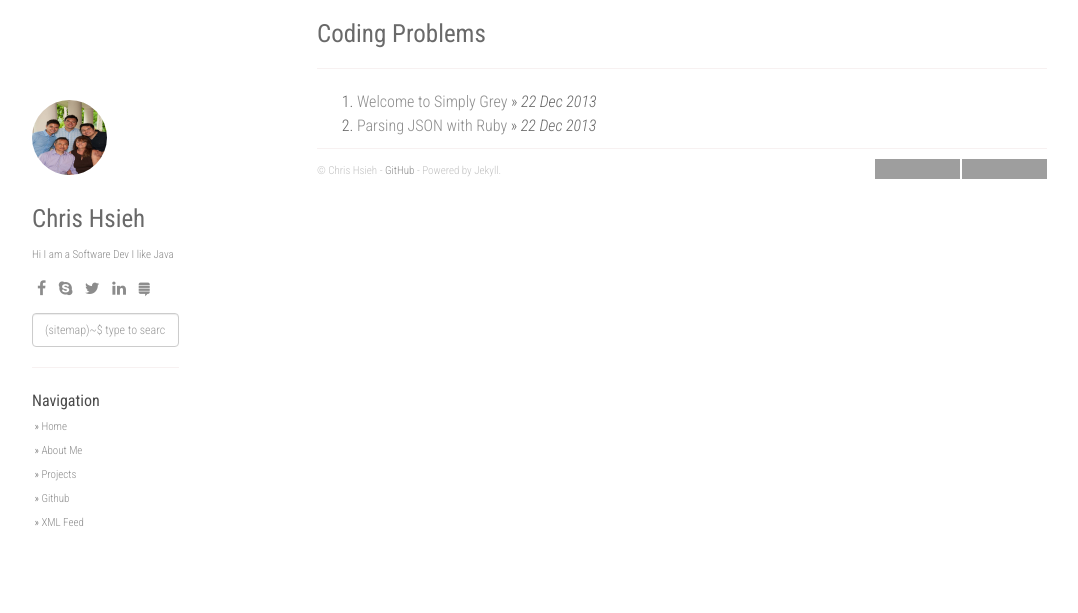
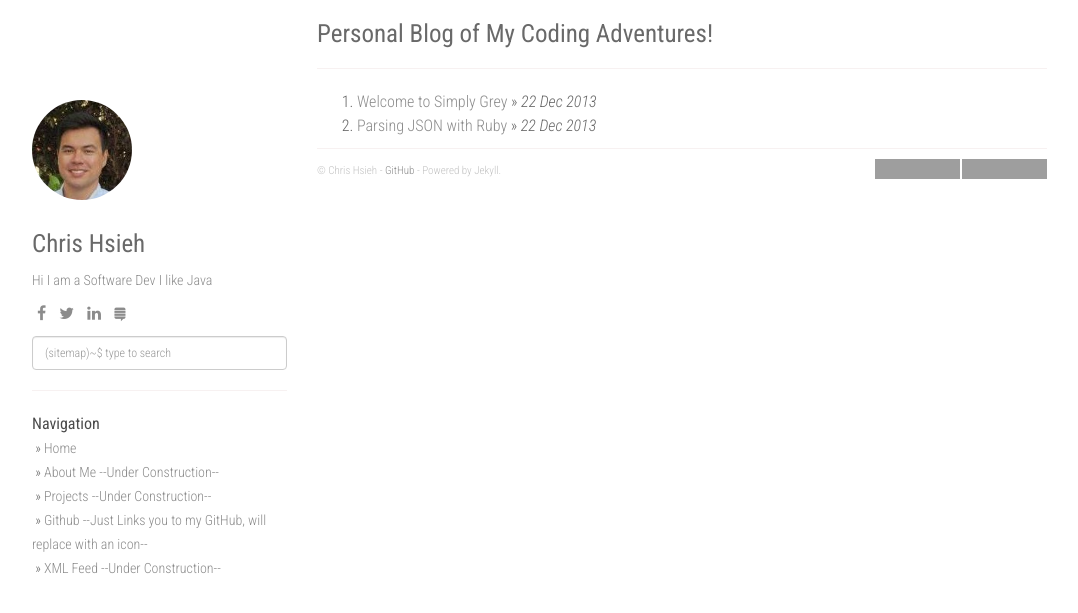
Before and after one commit to Christopher-Hsieh/Christopher-Hsieh.github.io, a Jekyll site: the page built from index.html, in a window 1280 px wide. Shown: the top 613 px of the page, without its empty margins (53-1131 px from the left). Built offline with Jekyll 4.4.1, drawn with Linux system fonts in a browser that asks for light colours; nearby versions of some CDN libraries; the list of posts is cut into pages by our own code; grey boxes are pictures that could not be loaded.

Commit message:
Organizing and formatting things

```diff
--- a/_config.yml
+++ b/_config.yml
@@ -1,7 +1,8 @@
-title: Coding Problems
+title: Personal Blog of My Coding Adventures!
 description: My Personal Coding Problems
 author: Chris Hsieh
-github: https://github.com/JumpingRock
+github-site: https://github.com/JumpingRock/JumpingRock.io
+github: https://github.com/JumpingRock/
 about: Hi I am a Software Dev I like Java
 disqus_shortname: JumpingCode
 google_analytics: UA-XXXXXXXX-Y
@@ -17,8 +18,6 @@ collections:
 social:
     - icon: fa-facebook
       link: "#"
-    - icon: fa-skype
-      link: "#"
     - icon: fa-twitter
       link: "https://twitter.com/place here"
     - icon: fa-linkedin
@@ -31,13 +30,13 @@ share:
   fb_appid: 32423432432
 
 urls:
-    - text: About Me
+    - text: About Me --Under Construction--
       url: /about/
-    - text: Projects
+    - text: Projects --Under Construction--
       url: /projects/
-    - text: Github
-      url: https://github.com/agusmakmun
-    - text: XML Feed
+    - text: Github --Just Links you to my GitHub, will replace with an icon--
+      url: https://github.com/JumpingRock
+    - text: XML Feed --Under Construction--
       url: /feed.xml
 
 url: "http://christopherhsieh.com"
--- a/_layouts/default.html
+++ b/_layouts/default.html
@@ -106,7 +106,7 @@
         <div class="container">
             <div class="col-sm-3">
               <div class="fixed-condition">
-                <a href="/"><img id="about" src="/static/img/avatar.jpg" height="75px" width="75px" /></a>
+                <a href="/"><img id="about" src="/static/img/avatar.jpg" height="100px" width="100px" /></a>
                 <h1 class="author-name">{{ site.author }}</h1>
                 {% if site.about %}
                 <div id="about">
@@ -146,8 +146,8 @@
                     {% endif %}
 
                     <div class="btn-github" style="float:right;">
-                        <iframe src="https://ghbtns.com/github-btn.html?user=agusmakmun&repo=agusmakmun.github.io&type=star&count=true" frameborder="0" scrolling="0" width="85" height="20px"></iframe>
-                        <iframe src="https://ghbtns.com/github-btn.html?user=agusmakmun&repo=agusmakmun.github.io&type=fork&count=true" frameborder="0" scrolling="0" width="85" height="20px"></iframe>
+                        <iframe src="https://ghbtns.com/github-btn.html?user=JumpingRock&repo=JumpingRock.github.io&type=star&count=true" frameborder="0" scrolling="0" width="85" height="20px"></iframe>
+                        <iframe src="https://ghbtns.com/github-btn.html?user=JumpingRock&repo=JumpingRock.github.io&type=fork&count=true" frameborder="0" scrolling="0" width="85" height="20px"></iframe>
                     </div>
                 </footer>
             </div><!-- end /.col-sm-8 -->
--- a/index.html
+++ b/index.html
@@ -3,7 +3,7 @@ layout: default
 ---
 
 <div id="home">
-    <h1>Coding Problems</h1>
+    <h1>Personal Blog of My Coding Adventures!</h1>
     <hr />
     <ol class="posts">
     {% for post in paginator.posts %}
@@ -49,4 +49,6 @@ layout: default
       {% endif %}
     </ul>
     {% endif %}
+
+
 </div><!-- end #home -->
--- a/static/css/main.css
+++ b/static/css/main.css
@@ -138,7 +138,7 @@ div.right .post ul {
  */
 div.col-sm-3 {
         margin-top: 100px;
-        font-size: 11px;
+        font-size: 14px;
         color: #666;
 }
 
@@ -205,6 +205,7 @@ div.col-sm-3 img#about {
 }
 .post-content img, .content img {max-width: 100%}
 
+}
 /* Responsive Conditional */
 @media (min-width: 1024px) {
     .fixed-condition {
```
Also changed, not shown: _posts/2016-9-7-welcome-to-simply-grey.markdown (renamed from _posts/2013-12-23-welcome-to-simply-grey.markdown), static/img/avatar.jpg.
